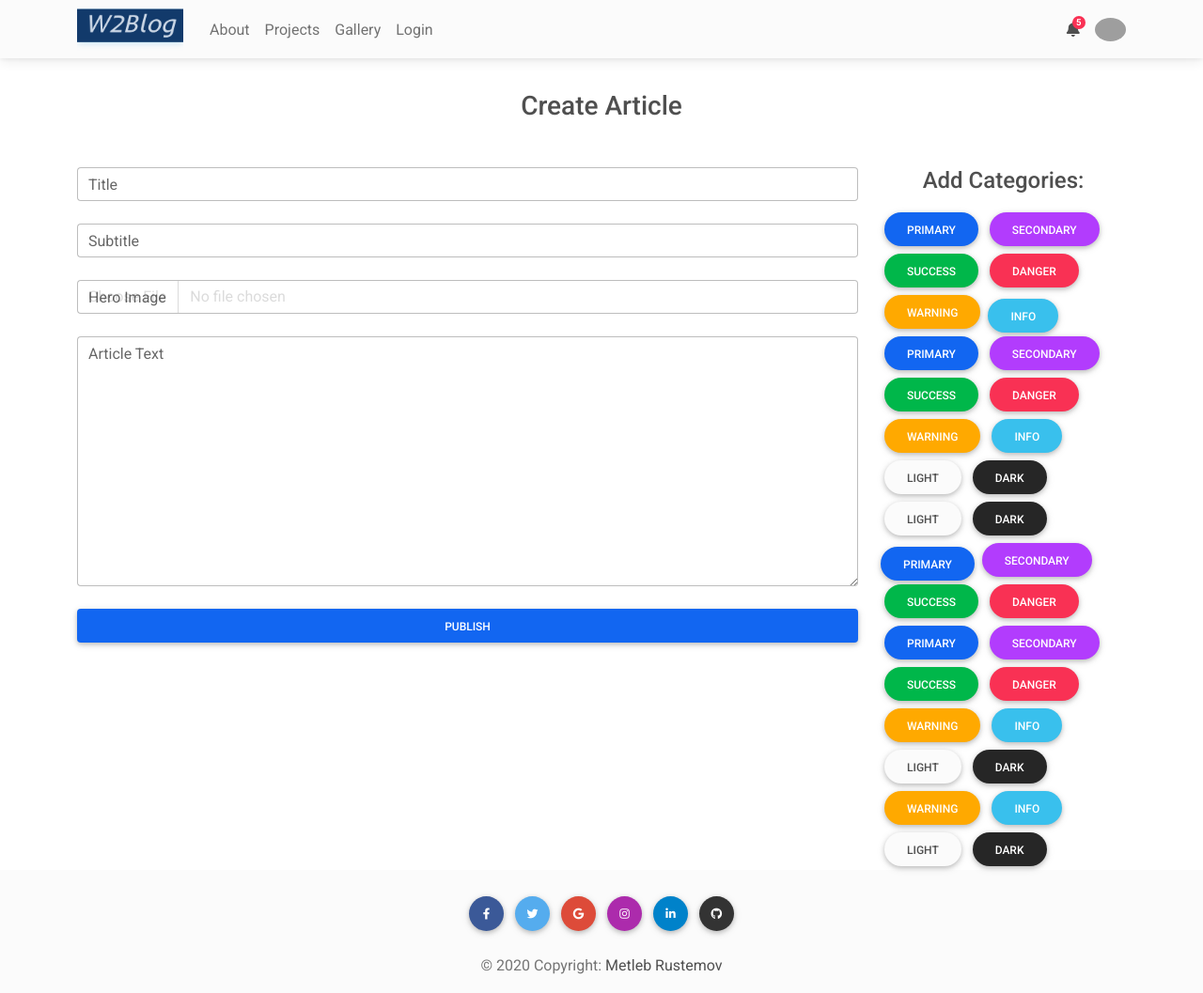
After one commit to Metleb1996/W2Blog, a Flask app: page /edit in a window 1280 px wide. The commit adds this page. Shown: the whole page at 94% size. Run offline with Flask 2, Linux system fonts and the light colour scheme; grey boxes are pictures that could not be loaded.

Commit message:
Edit page added

```diff
--- a/app.py
+++ b/app.py
@@ -1,6 +1,38 @@
+import datetime
 from flask import Flask, render_template
+from flask_sqlalchemy import SQLAlchemy
+
 
 app = Flask(__name__)
+app.config['SQLALCHEMY_DATABASE_URI'] = 'sqlite:///test.db'
+db = SQLAlchemy(app)
+
+class User(db.Model):
+    id = db.Column(db.Integer, primary_key=True)
+    username = db.Column(db.String(80), unique=True, nullable=False)
+    email = db.Column(db.String(120), unique=True, nullable=False)
+
+    def __repr__(self):
+        return '<User %r>' % self.username
+
+class Post(db.Model):
+    id = db.Column(db.Integer, primary_key=True)
+    title = db.Column(db.String(80), nullable=False)
+    body = db.Column(db.Text, nullable=False)
+    pub_date = db.Column(db.DateTime, nullable=False, default=datetime.datetime.utcnow)
+    category_id = db.Column(db.Integer, db.ForeignKey('category.id'), nullable=False)
+    category = db.relationship('Category', backref=db.backref('posts', lazy=True))
+
+    def __repr__(self):
+        return '<Post %r>' % self.title
+
+
+class Category(db.Model):
+    id = db.Column(db.Integer, primary_key=True)
+    name = db.Column(db.String(50), nullable=False)
+
+    def __repr__(self):
+        return '<Category %r>' % self.name
 
 @app.route("/")
 def index():
@@ -14,5 +46,9 @@ def post():
 def lr():
     return render_template("lr.html")
 
+@app.route("/edit")
+def edit():
+    return render_template("edit.html")
+
 if __name__ == "__main__":
     app.run(debug=True)
--- a/templates/base.html
+++ b/templates/base.html
@@ -36,7 +36,7 @@
         <!-- Collapsible wrapper -->
         <div class="collapse navbar-collapse" id="navbarSupportedContent">
           <!-- Navbar brand -->
-          <a class="navbar-brand mt-2 mt-lg-0 p-0" href="#">
+          <a class="navbar-brand mt-2 mt-lg-0 p-0" href="{{url_for('index')}}">
             <img src="{{ url_for('static', filename='img/w2blog_logo.png') }}" height="45" alt="" loading="lazy" />
           </a>
           <!-- Left links -->
@@ -51,7 +51,7 @@
               <a class="nav-link" href="#">Gallery</a>
             </li>
             <li class="nav-item">
-              <a class="nav-link" href="#">Login</a>
+              <a class="nav-link" href="{{url_for('lr')}}">Login</a>
             </li>
           </ul>
           <!-- Left links -->
--- /dev/null
+++ b/templates/edit.html
@@ -0,0 +1,80 @@
+{% extends "base.html" %}
+
+{% block title_content %}
+W2Blog
+{% endblock %}
+
+{% block main_content %}
+
+<main>
+    <section id="editarticle">
+        <div class="container">
+            <div class="row mt-5 pt-5">
+                <h3 class="mb-5 text-center">Create Article</h3>
+                <div class="col-md-9">
+                    <form class="mb-4">
+                        <div class="form-outline mb-4">
+                            <input type="text" id="aTitle" class="form-control" />
+                            <label class="form-label" for="aTitle">Title</label>
+                        </div>
+                        <div class="form-outline mb-4">
+                            <input type="text" id="aSubTitle" class="form-control" />
+                            <label class="form-label" for="aSubtitle">Subtitle</label>
+                        </div>
+                        <div class="form-outline mb-4">
+                            <input type="file" class="form-control" id="customFile" style="opacity: 0.2;  z-index: -1;"/>
+                            <label class="form-label" for="customFile" style="cursor: pointer;">Hero Image</label>
+                        </div>
+                        <div class="form-outline mb-4">
+                            <textarea class="form-control" id="form4Example3" rows="10"></textarea>
+                            <label class="form-label" for="form4Example3">Article Text</label>
+                          </div>
+                        <button type="submit" class="btn btn-primary btn-block">Publish</button>
+                    </form>
+
+                </div>
+                <div class="col-md-3">
+                    <div>
+                        <div class="d-block text-center mb-3">
+                            <h4>Add Categories:</h4>
+                        </div>
+                        <button type="button" class="btn btn-primary btn-rounded m-1">Primary</button>
+                        <button type="button" class="btn btn-secondary btn-rounded m-1">Secondary</button>
+                        <button type="button" class="btn btn-success btn-rounded m-1">Success</button>
+                        <button type="button" class="btn btn-danger btn-rounded m-1">Danger</button>
+                        <button type="button" class="btn btn-warning btn-rounded m-1">Warning</button>
+                        <button type="button" class="btn btn-info btn-rounded" m-1>Info</button>
+                        <button type="button" class="btn btn-primary btn-rounded m-1">Primary</button>
+                        <button type="button" class="btn btn-secondary btn-rounded m-1">Secondary</button>
+                        <button type="button" class="btn btn-success btn-rounded m-1">Success</button>
+                        <button type="button" class="btn btn-danger btn-rounded m-1">Danger</button>
+                        <button type="button" class="btn btn-warning btn-rounded m-1">Warning</button>
+                        <button type="button" class="btn btn-info btn-rounded m-1">Info</button>
+                        <button type="button" class="btn btn-light btn-rounded m-1">Light</button>
+                        <button type="button" class="btn btn-dark btn-rounded m-1">Dark</button>
+                        <button type="button" class="btn btn-light btn-rounded m-1">Light</button>
+                        <button type="button" class="btn btn-dark btn-rounded m-1">Dark</button>
+                        <button type="button" class="btn btn-primary btn-rounded">Primary</button>
+                        <button type="button" class="btn btn-secondary btn-rounded m-1">Secondary</button>
+                        <button type="button" class="btn btn-success btn-rounded m-1">Success</button>
+                        <button type="button" class="btn btn-danger btn-rounded m-1">Danger</button>
+                        <button type="button" class="btn btn-primary btn-rounded m-1">Primary</button>
+                        <button type="button" class="btn btn-secondary btn-rounded m-1">Secondary</button>
+                        <button type="button" class="btn btn-success btn-rounded m-1">Success</button>
+                        <button type="button" class="btn btn-danger btn-rounded m-1">Danger</button>
+                        <button type="button" class="btn btn-warning btn-rounded m-1">Warning</button>
+                        <button type="button" class="btn btn-info btn-rounded m-1">Info</button>
+                        <button type="button" class="btn btn-light btn-rounded m-1">Light</button>
+                        <button type="button" class="btn btn-dark btn-rounded m-1">Dark</button>
+                        <button type="button" class="btn btn-warning btn-rounded m-1">Warning</button>
+                        <button type="button" class="btn btn-info btn-rounded m-1">Info</button>
+                        <button type="button" class="btn btn-light btn-rounded m-1">Light</button>
+                        <button type="button" class="btn btn-dark btn-rounded m-1">Dark</button>
+                    </div>
+                </div>
+            </div>
+        </div>
+    </section>
+</main>
+
+{% endblock %}
--- a/templates/lr.html
+++ b/templates/lr.html
@@ -1,7 +1,7 @@
 {% extends "base.html" %}
 
 {% block title_content %}
-W2Blog-Post(aa.bb.cccc)
+W2Blog-Login
 {% endblock %}
 
 {% block main_content %}
```
